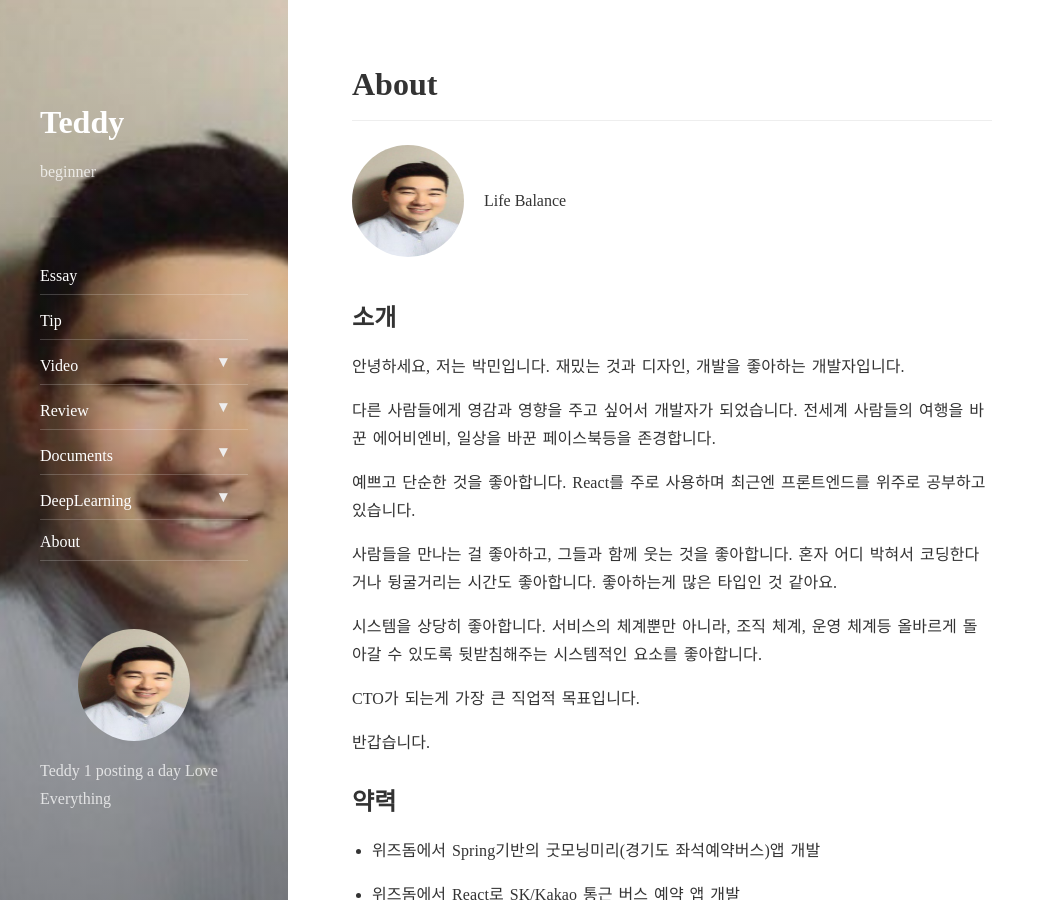
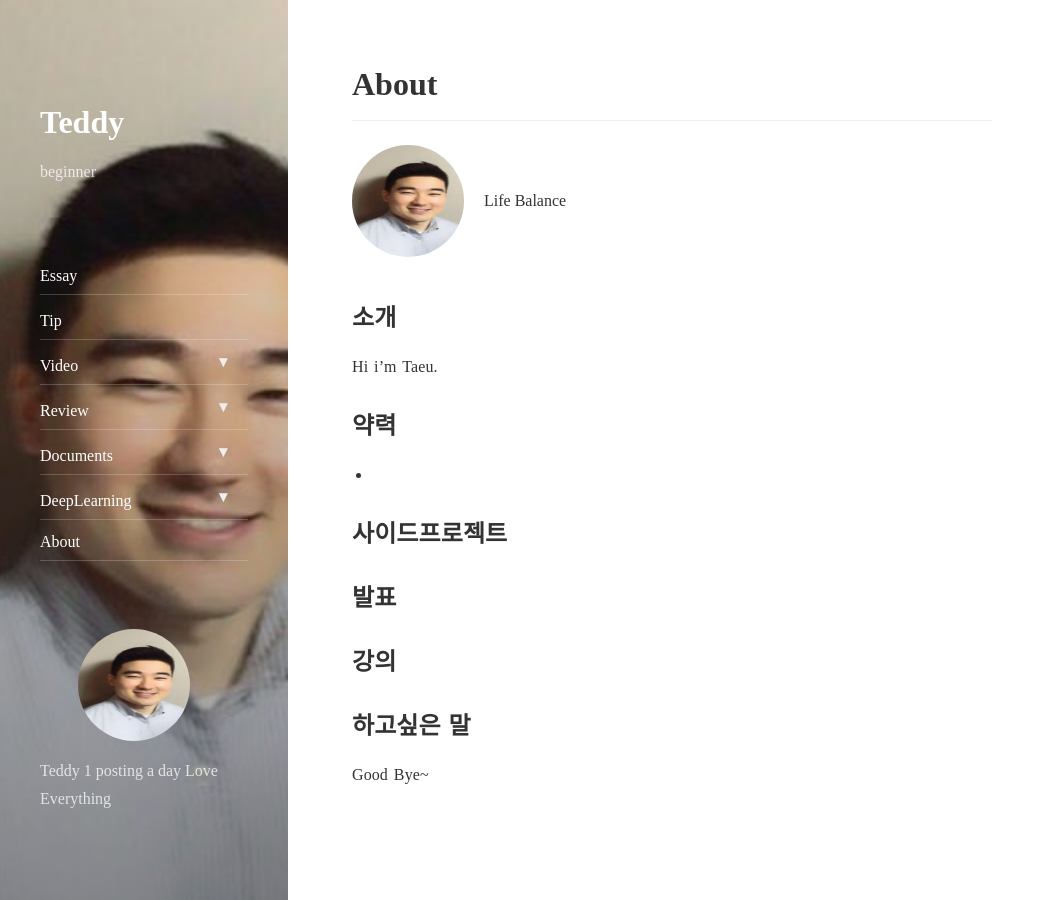
Before and after one commit to Taeu/taeu.github.io, a Jekyll site: the page built from about.md, in a window 1280 px wide and 900 px high. Shown: the whole window, without its empty margins (0-1055 px from the left). Built offline with Jekyll 4.4.1, drawn with Linux system fonts in a browser that asks for light colours; nearby versions of some CDN libraries; some of the changed text lies outside the part shown.

Commit message:
change the about.md

```diff
--- a/about.md
+++ b/about.md
@@ -7,58 +7,21 @@
 
 ## 소개
 
-안녕하세요, 저는 박민입니다. 재밌는 것과 디자인, 개발을 좋아하는 개발자입니다.
+Hi i'm Taeu.
 
-다른 사람들에게 영감과 영향을 주고 싶어서 개발자가 되었습니다. 전세계 사람들의 여행을 바꾼 에어비엔비, 일상을 바꾼 페이스북등을 존경합니다.
-
-예쁘고 단순한 것을 좋아합니다. React를 주로 사용하며 최근엔 프론트엔드를 위주로 공부하고 있습니다.
-
-사람들을 만나는 걸 좋아하고, 그들과 함께 웃는 것을 좋아합니다. 혼자 어디 박혀서 코딩한다거나 뒹굴거리는 시간도 좋아합니다. 좋아하는게 많은 타입인 것 같아요.
-
-시스템을 상당히 좋아합니다. 서비스의 체계뿐만 아니라, 조직 체계, 운영 체계등 올바르게 돌아갈 수 있도록 뒷받침해주는 시스템적인 요소를 좋아합니다.
-
-CTO가 되는게 가장 큰 직업적 목표입니다.
-
-반갑습니다.
 
 ## 약력
 
-- 위즈돔에서 Spring기반의 굿모닝미리(경기도 좌석예약버스)앱 개발
+-
 
-- 위즈돔에서 React로 SK/Kakao 통근 버스 예약 앱 개발
-
-- 이해라이프스타일에서 ReactNative로 홈퍼니싱 하이브리드 앱 개발
-
-- 숭실대학교 IT대학 컴퓨터학부 전공
-
-- 숭실대학교 IT대학 학생회장
-
-- 계남초/계남중/계남고 졸업
-
-- 경기도 부천 출생
 
 ## 사이드프로젝트
 
-- [react-redux-material-meteor](https://github.com/isme2n/react-redux-material-meteor) - 보일러 플레이트
-
-- [48Wedding](http://48wedding.com) - 웨딩카드 만들기 서비스
-
-- [secretary](https://chrome.google.com/webstore/detail/secretary/bijcgcgbhmeemlnidoigdcnokggknikb?hl=ko) - 기사요약 크롬 확장서비스
-
-- [이미지필터](https://github.com/isme2n/react-image-filter-app) - 캔버스 이미지 필터를 공부하며 만든 샘플 앱
-
-- [유튜브 함께보기](https://youtu.be/7IFEO9D6G4Y) - 유튜브 동영상을 다른사람들과 함께 보며 대화를 나누는 앱
-
 ## 발표
-
-- [GDG Summer Party 테크니컬 세션 - 자바스크립트 제대로 알기](https://www.slideshare.net/MinPark48/ss-79004233)
 
 ## 강의
 
-- [React로 라이브 컴파일러 만들기](https://www.youtube.com/playlist?list=PLBrx45N7b6tkdisu8ZhKs02tEf5wDuk2W)
 
 ## 하고싶은 말
 
-다양한 사이드 프로젝트 제안, 친구 제안, 번개 제안 등등 해주시면 좋아합니다.
-
-행복하세요 오늘도.
+Good Bye~
```
